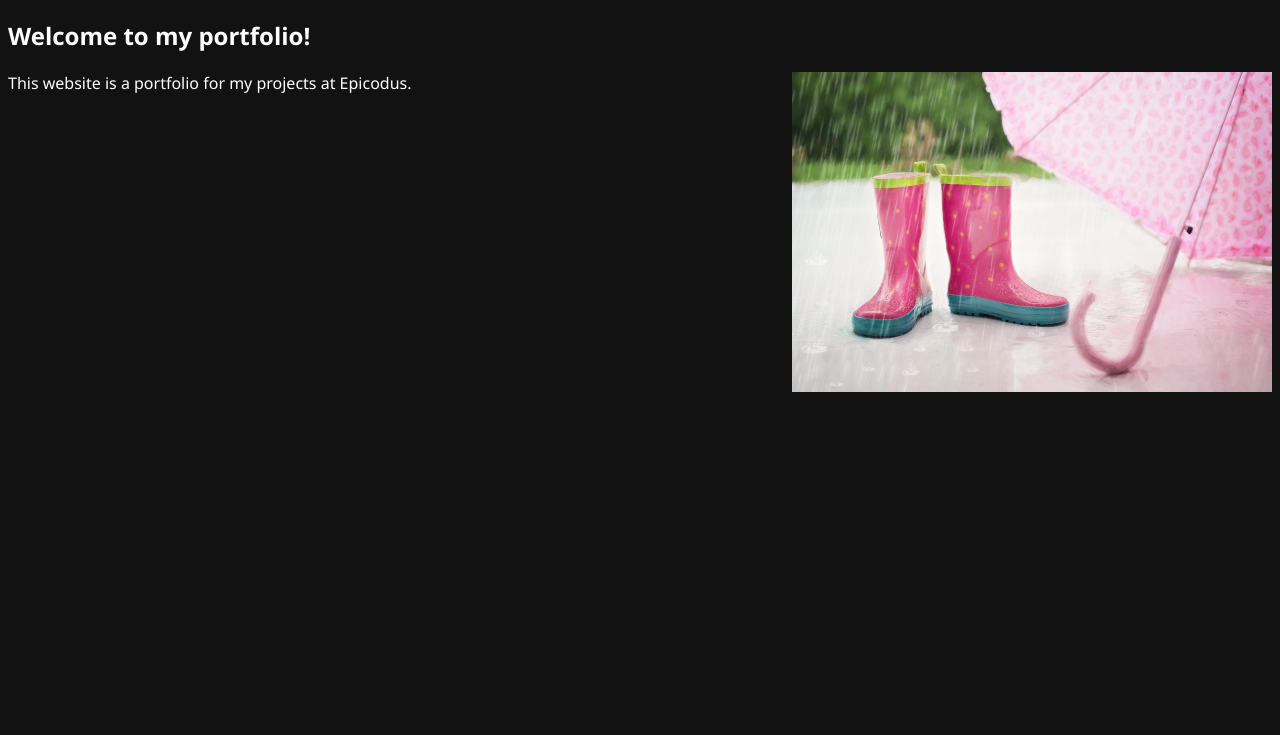
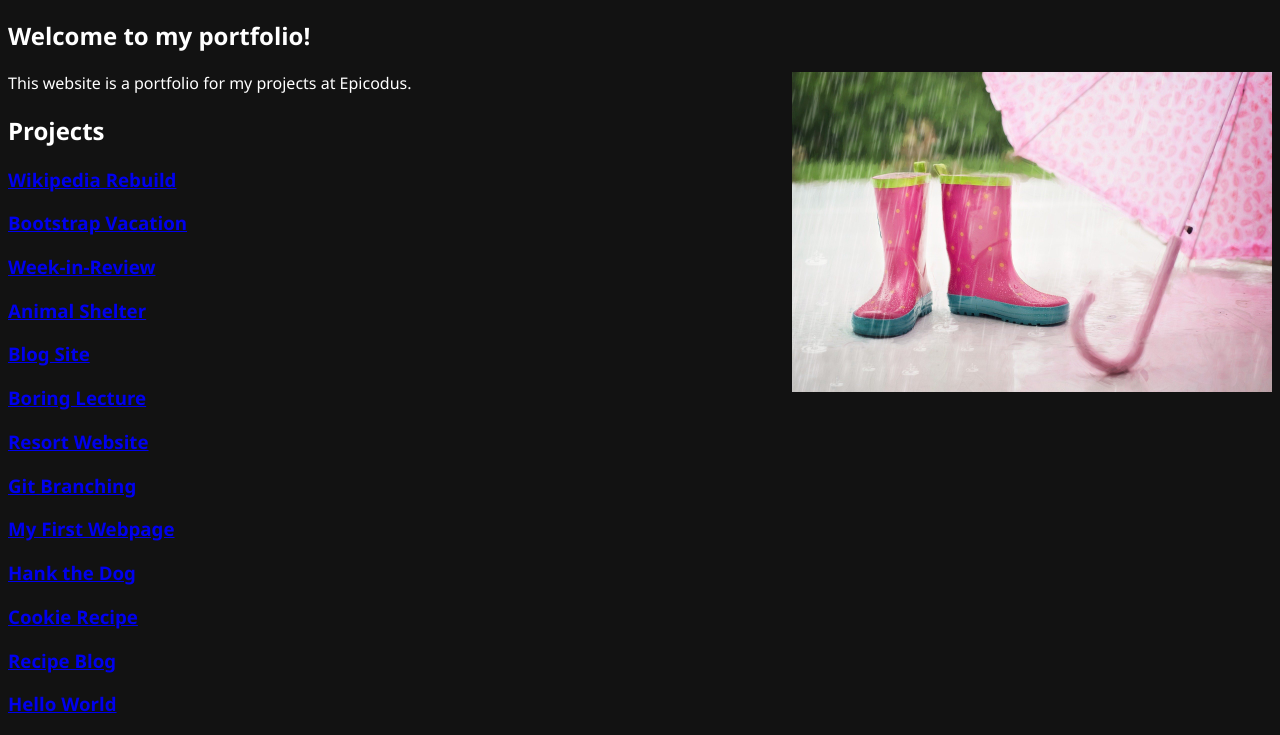
Before and after one commit to sarakane/Portfolio, a plain HTML site: page index.html in a window 1280 px wide. Shown: the part 68-803 px from the top of the page. Drawn offline with Linux system fonts and the light colour scheme.

Commit message:
Add projects section and links to each project

```diff
--- a/index.html
+++ b/index.html
@@ -7,10 +7,26 @@
   <body>
     <div class="intro">
       <h1>Sara Kane</h1>
-      <h2>Welcome to my portfolio!</h2>
+      <h2><strong>Welcome</strong> to my portfolio!</h2>
       <!--Image by Jill Wellington from pixabay.com: https://pixabay.com/photos/rain-boots-umbrella-wet-791893/-->
       <img src="images/rain.jpg" alt="A photo of rainboots and an umbrella in the rain" width="480px" height="320px"/>
       <p>This website is a portfolio for my projects at Epicodus.</p>
     </div>
+    <div class="projects">
+      <h2>Projects</h2>
+      <h3><a href="https://github.com/sarakane/Wiki-Copy">Wikipedia Rebuild</a></h3>
+      <h3><a href="https://github.com/sarakane/bootstrap-vacation">Bootstrap Vacation</a></h3>
+      <h3><a href="https://github.com/sarakane/Week-in-Review">Week-in-Review</a></h3>
+      <h3><a href="https://github.com/sarakane/Animal-Shelter">Animal Shelter</a></h3>
+      <h3><a href="https://github.com/sarakane/blog-site">Blog Site</a></h3>
+      <h3><a href="https://github.com/sarakane/Boring-Lecture">Boring Lecture</a></h3>
+      <h3><a href="https://github.com/sarakane/resort-website">Resort Website</a></h3>
+      <h3><a href="https://github.com/sarakane/Git-Branching">Git Branching</a></h3>
+      <h3><a href="https://github.com/sarakane/my-first-webpage">My First Webpage</a></h3>
+      <h3><a href="https://github.com/sarakane/doggo">Hank the Dog</a></h3>
+      <h3><a href="https://github.com/sarakane/cookie-recipe">Cookie Recipe</a></h3>
+      <h3><a href="https://github.com/sarakane/recipe-blog">Recipe Blog</a></h3>
+      <h3><a href="https://github.com/sarakane/hello-world">Hello World</a></h3>
+    </div>
   </body>
 </html>
```
